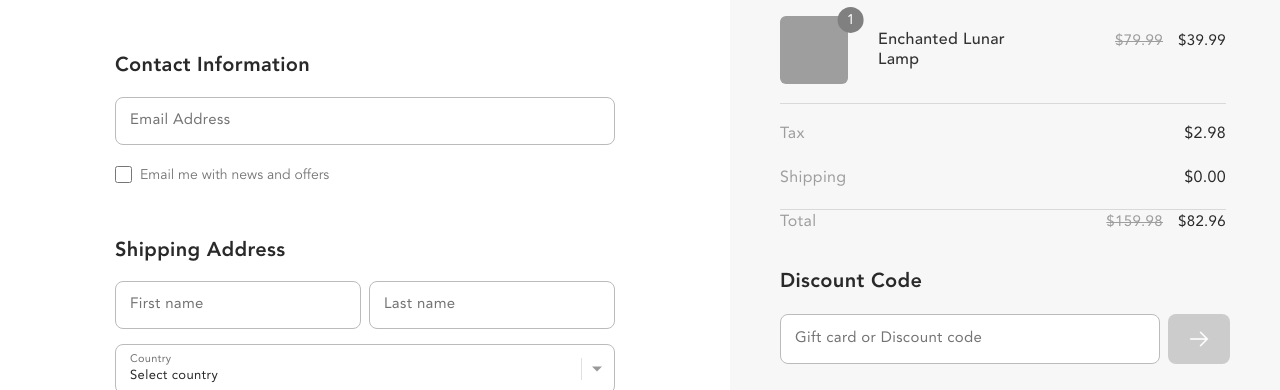
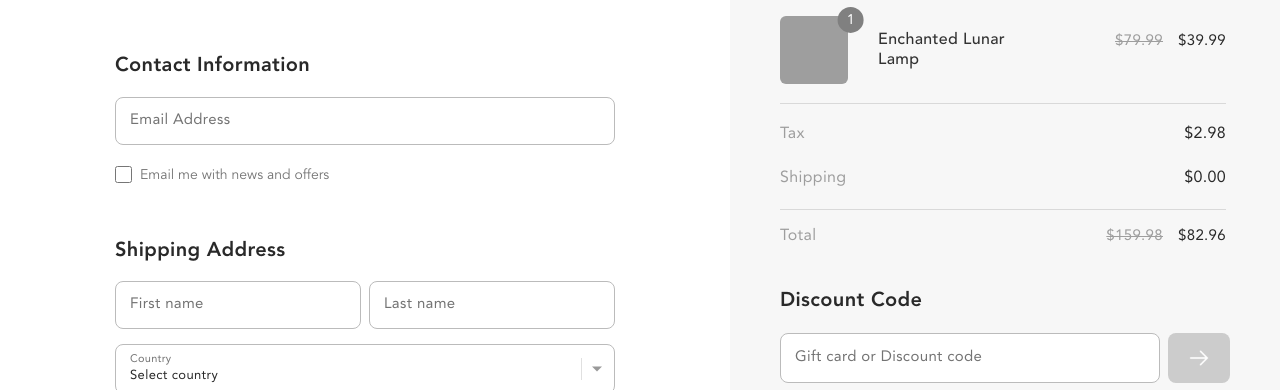
Before and after one commit to mijekassandra/CheckoutPage-TT, a plain HTML site: page index.html in a window 1280 px wide. Shown: the part 262-652 px from the top of the page. Drawn offline with Linux system fonts and the light colour scheme; grey boxes are pictures that could not be loaded.

Commit message:
style: refinements

```diff
--- a/css/styles.css
+++ b/css/styles.css
@@ -262,7 +262,11 @@ input[type="checkbox"] {
     display: none;
   }
 
-  .payment-type-container {
+  .total-container {
+    margin-block: 18px 1px;
+  }
+
+  .order- .payment-type-container {
     margin-top: 4px;
   }
 
@@ -830,6 +834,12 @@ input[type="checkbox"] {
   flex-direction: column;
   gap: 16px;
   margin-block: 2px 1px;
+}
+
+.order-total-group-container {
+  display: flex;
+  flex-direction: column;
+  gap: 14px;
 }
 
 .order-item-wrapper {
@@ -1766,6 +1776,10 @@ p.tp-rating-value {
     gap: 30px;
   }
 
+  .order-total-group-container {
+    padding-bottom: 5px;
+  }
+
   .shipping-address-fields,
   .billing-address-fields {
     gap: 15px;
--- a/index.html
+++ b/index.html
@@ -99,7 +99,7 @@
                       <p>$0.00</p>
                     </div>
                   </div>
-                  <div class="amount-group">
+                  <div class="amount-group total-container">
                     <p>Total</p>
                     <div class="order-summary-total">
                       <p class="original-price">$159.98</p>
```
